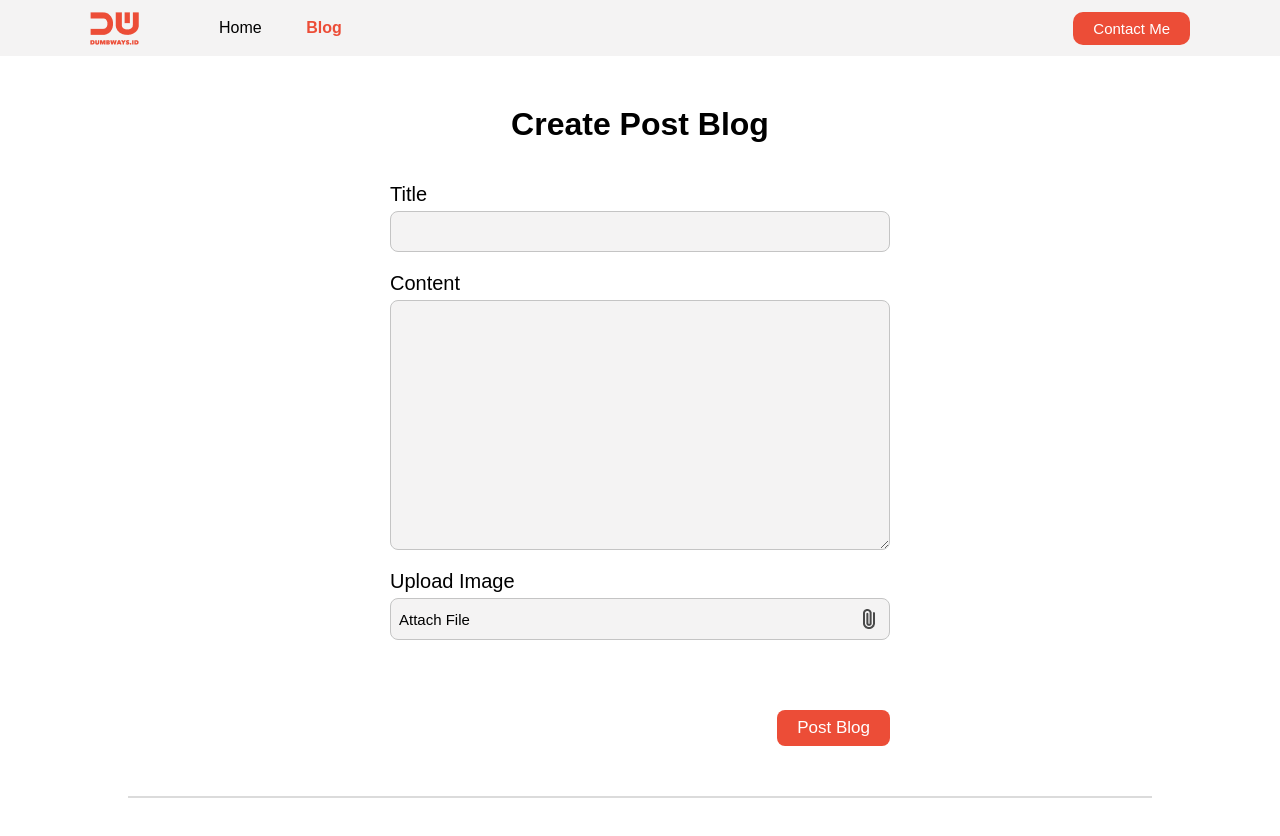
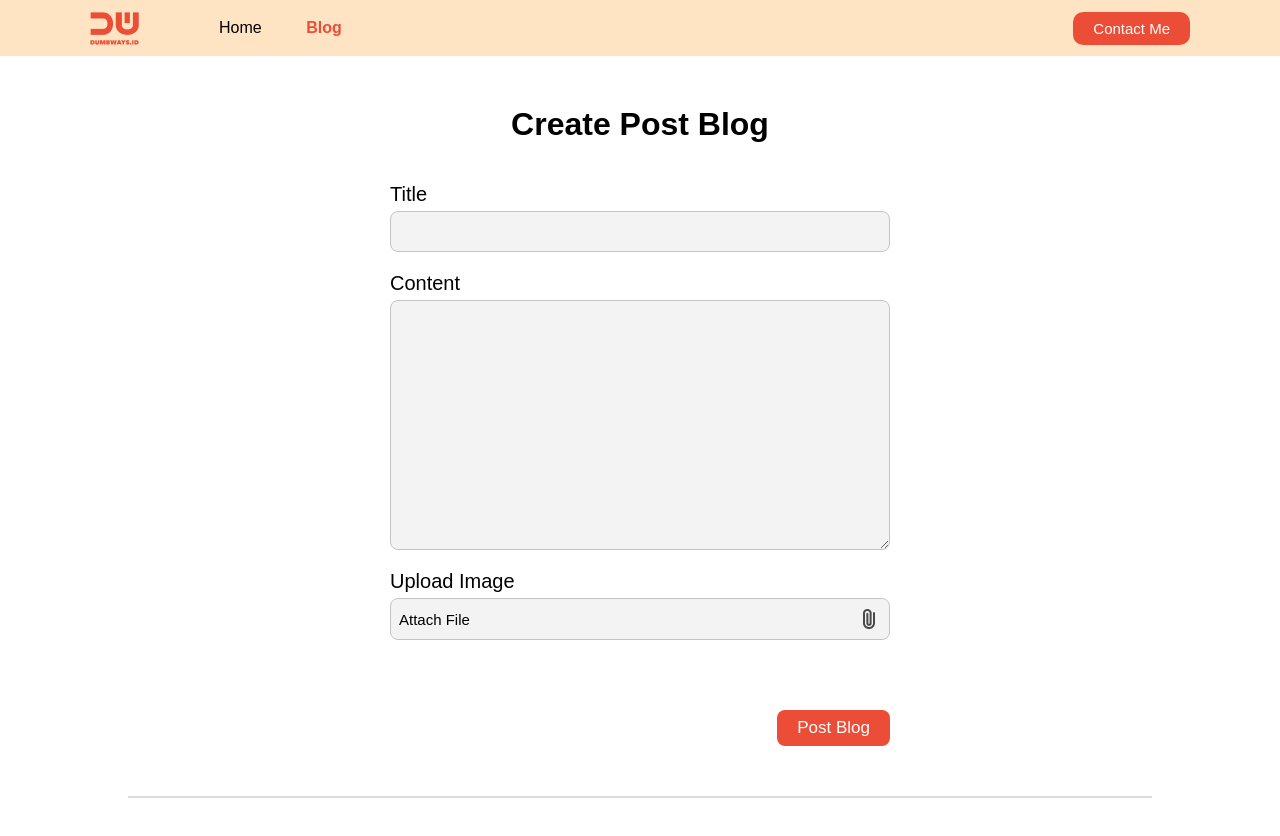
Before and after one commit to binta-13/Personal_Web, a plain HTML site: page blog.html in a window 1280 px wide. Drawn offline with Linux system fonts and the light colour scheme.

Commit message:
versi baru

```diff
--- a/assets/styleBlog.css
+++ b/assets/styleBlog.css
@@ -8,7 +8,7 @@
 /* Navbar */
 nav {
   display: flex;
-  background: #f4f3f3;
+  background: bisque;
   height: 7vh;
 }
 
```
